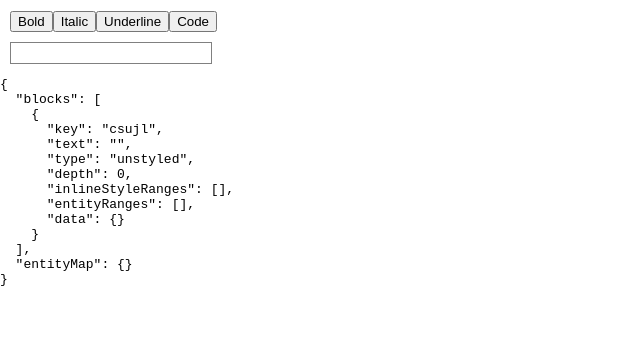
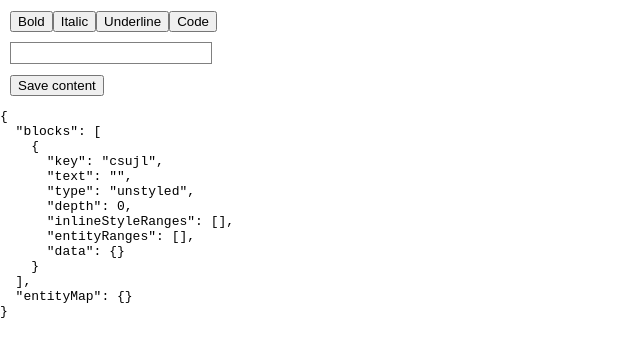
Before and after one commit to tumetus/draft-js-basics-course, a React (Create React App) app: page / in a window 1280 px wide. Shown: the top 356 px of the page, without its empty margins (0-640 px from the left). Built offline with nearby package versions, Linux system fonts and the light colour scheme.

Commit message:
Add save button. Saves content to local storage.

```diff
--- a/src/MyEditor.js
+++ b/src/MyEditor.js
@@ -24,11 +24,15 @@ class MyEditor extends React.Component {
         }
         return false;
     }
-    renderContentAsRawJson() {
+    getContentAsRawJson() {
         const contentState = this.state.editorState.getCurrentContent();
         const raw = convertToRaw(contentState);
 
         return JSON.stringify(raw, null, 2);
+    }
+    saveContent() {
+        const json = this.getContentAsRawJson();
+        localStorage.setItem('DraftEditorContentJson', json);
     }
     render() {
         return (
@@ -46,9 +50,12 @@ class MyEditor extends React.Component {
                         handleKeyCommand={this.handleKeyCommand.bind(this)}
                     />
                 </div>
+                <div style={{ 'margin': '10px' }}>
+                    <button onClick={this.saveContent.bind(this)}>Save content</button>
+                </div>
                 <div>
                     <pre>
-                        {this.renderContentAsRawJson()}
+                        {this.getContentAsRawJson()}
                     </pre>
                 </div>
             </div>
```
